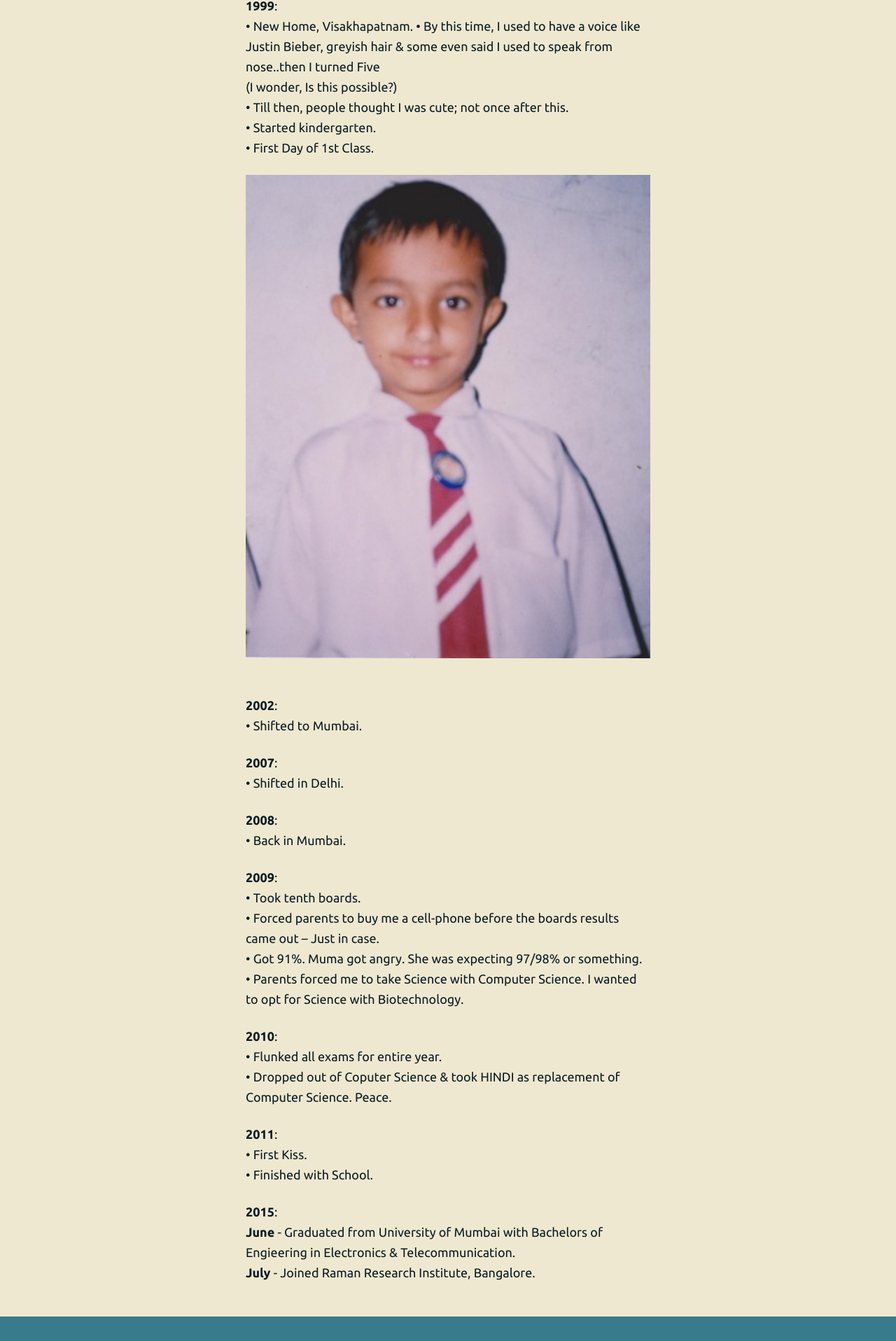
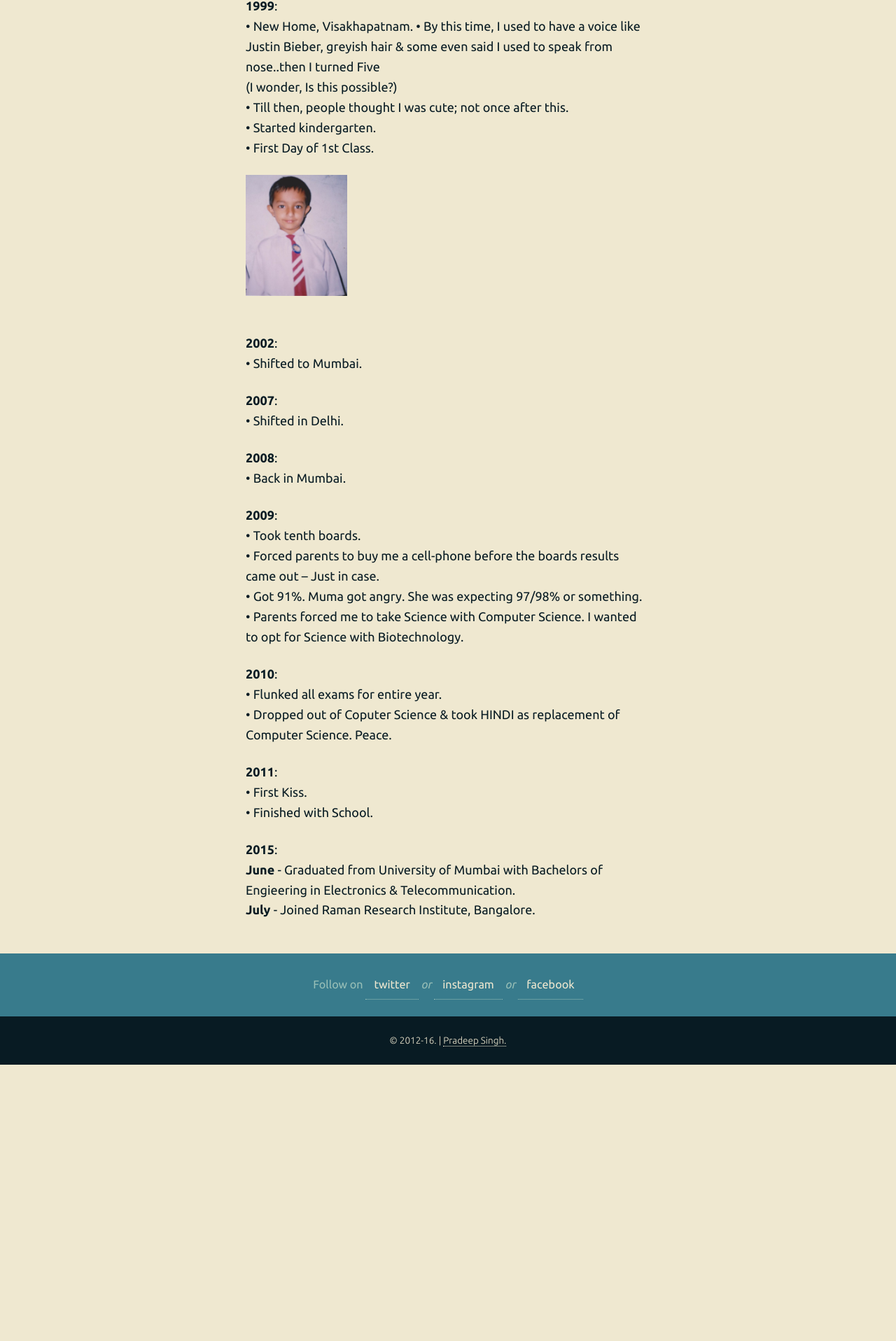
Before and after one commit to 93notes/93notes.github.io, a Jekyll site: the page built from timeline.html, in a window 1280 px wide. Shown: the part 634-2551 px from the top of the page at 70% size. Built offline with Jekyll 4.4.1, drawn with Linux system fonts in a browser that asks for light colours; nearby versions of some CDN libraries; after the commit the page ends 2156 px from its top, so only the background shows below that.

Commit message:
Update timeline.html

```diff
--- a/timeline.html
+++ b/timeline.html
@@ -54,7 +54,7 @@ slug: timeline
 &bull; Till then, people thought I was cute; not once  after this. </br>
 &bull; Started kindergarten. </br>
 &bull; First Day of 1st Class. <div id="event-main" class="g one-whole cf">
-  <img width="100%" src="/images/personal/first-day-in-school.jpg" alt="Pradeep Singh first day in School"/>
+  <img width="25%" src="/images/personal/first-day-in-school.jpg" alt="Pradeep Singh first day in School"/>
 </div></br>
 
 </p>
```
